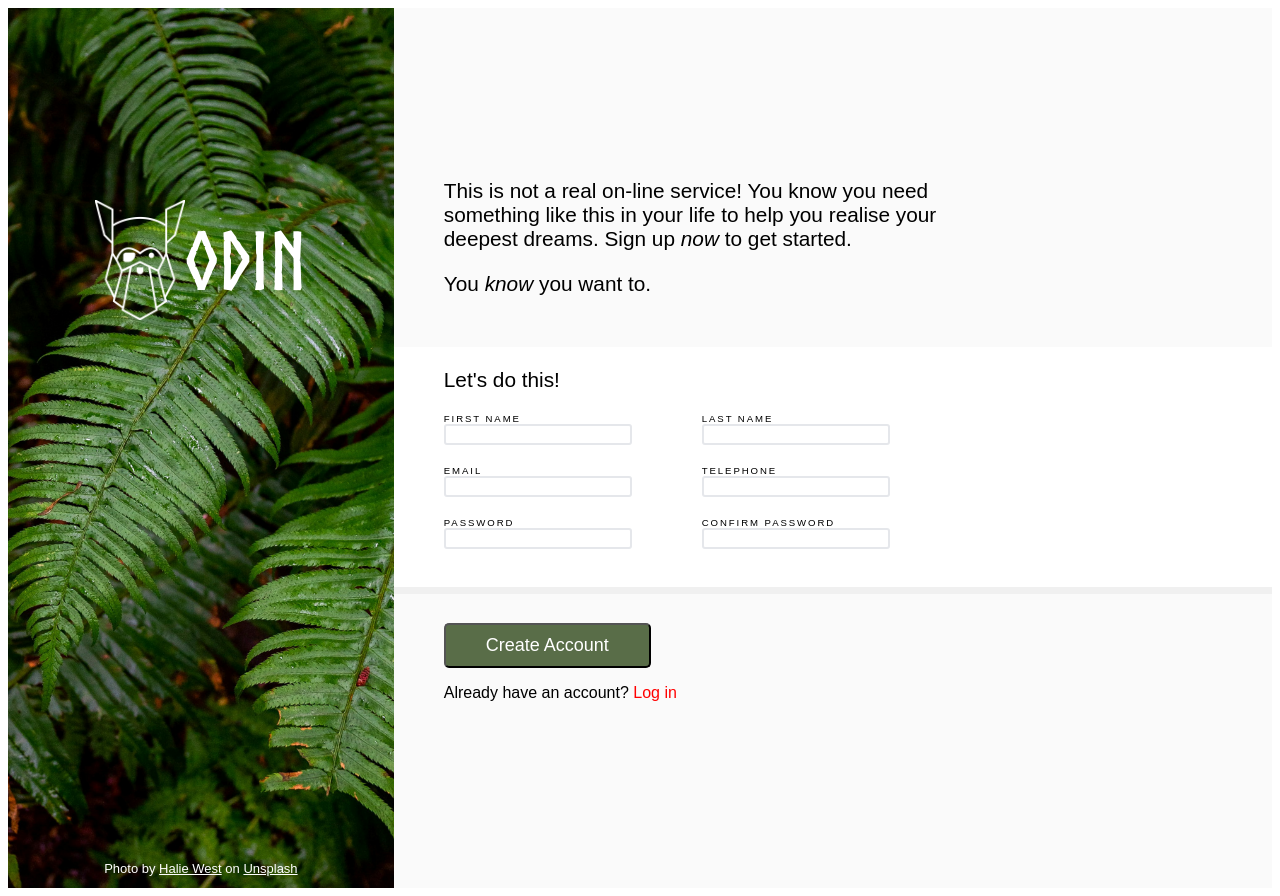
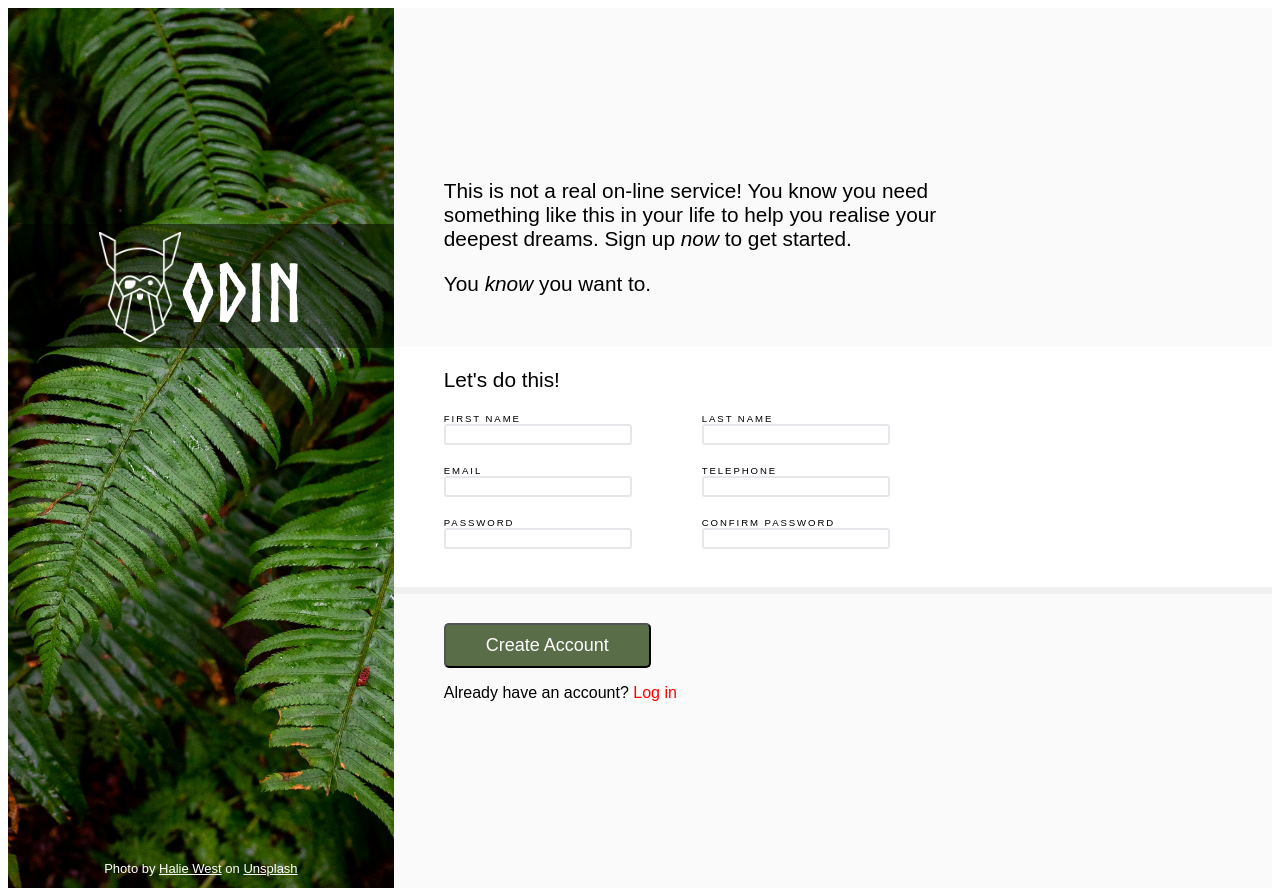
Before and after one commit to ChrisHallwright/sign-up-form, a plain HTML site: page index.html in a window 1280 px wide. Drawn offline with Linux system fonts and the light colour scheme.

Commit message:
Add shade between background image and foreground logo

```diff
--- a/index.html
+++ b/index.html
@@ -12,8 +12,9 @@
   <div class="outer">
     <section class="left-panel">
       <div class="logo">
-        <img id="odin" src="./odin-lined.png" height="120px" />
+        <img id="odin" src="./odin-lined.png" height="110px" />
         <p class="odin">ODIN</p>
+        <div class="shade" height="120px" width="100%">abracadab</div>
       </div>
       <div class="credit">
         <p class="pic-credit">Photo by <a
--- a/styles.css
+++ b/styles.css
@@ -21,9 +21,23 @@ body {
 
 .logo {
   position: relative;
-  top: 12rem;
+  top: 14rem;
   display: flex;
   justify-content: center;
+}
+
+.shade {
+  position: absolute;
+  background-color: black;
+  opacity: 0.5;
+  z-index: 1;
+  height: 50%;
+  width: 100%;
+  top: -0.5rem;
+}
+
+#odin {
+  z-index: 2;
 }
 
 @font-face {
@@ -37,14 +51,7 @@ p.odin {
   font-size: 5rem;
   position: relative;
   bottom: 4rem;
-  /*  background-color: black;
-  opacity: 0.6;
-  width: 100%;
-  margin: 0;
-  box-sizing: border-box;
-  height: 180px;
-  text-align: center;
-  padding: 50px 0; */
+  z-index: 2;
 }
 
 
```
